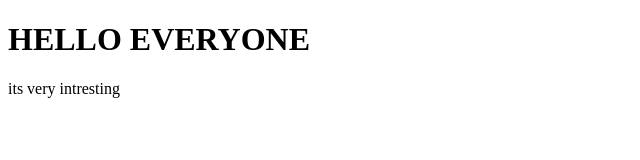
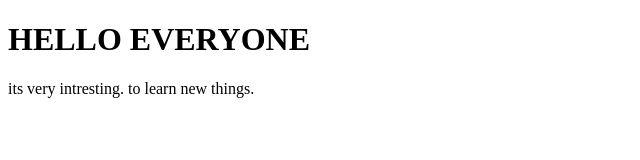
Before and after one commit to Surbhi-Patle-11/My-first-project, a plain HTML site: page index.html in a window 1280 px wide. Shown: the whole page, without its empty margins (0-640 px from the left). Drawn offline with Linux system fonts and the light colour scheme.

Commit message:
add some more info

```diff
--- a/index.html
+++ b/index.html
@@ -9,7 +9,10 @@
    <h1>
     HELLO EVERYONE
    </h1>
-   <p>its very intresting</p>
+   <p>its very intresting.
+    to learn new things.
+   </p>
+
 
 </body>
 </html>
```
